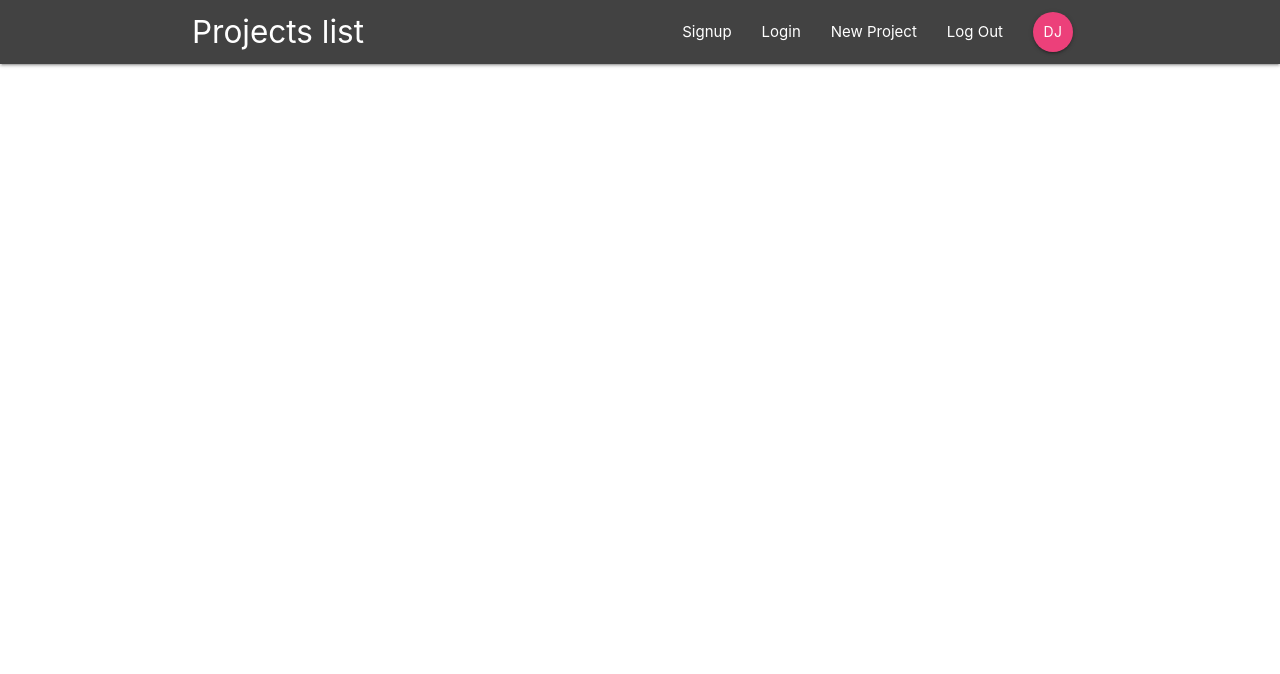
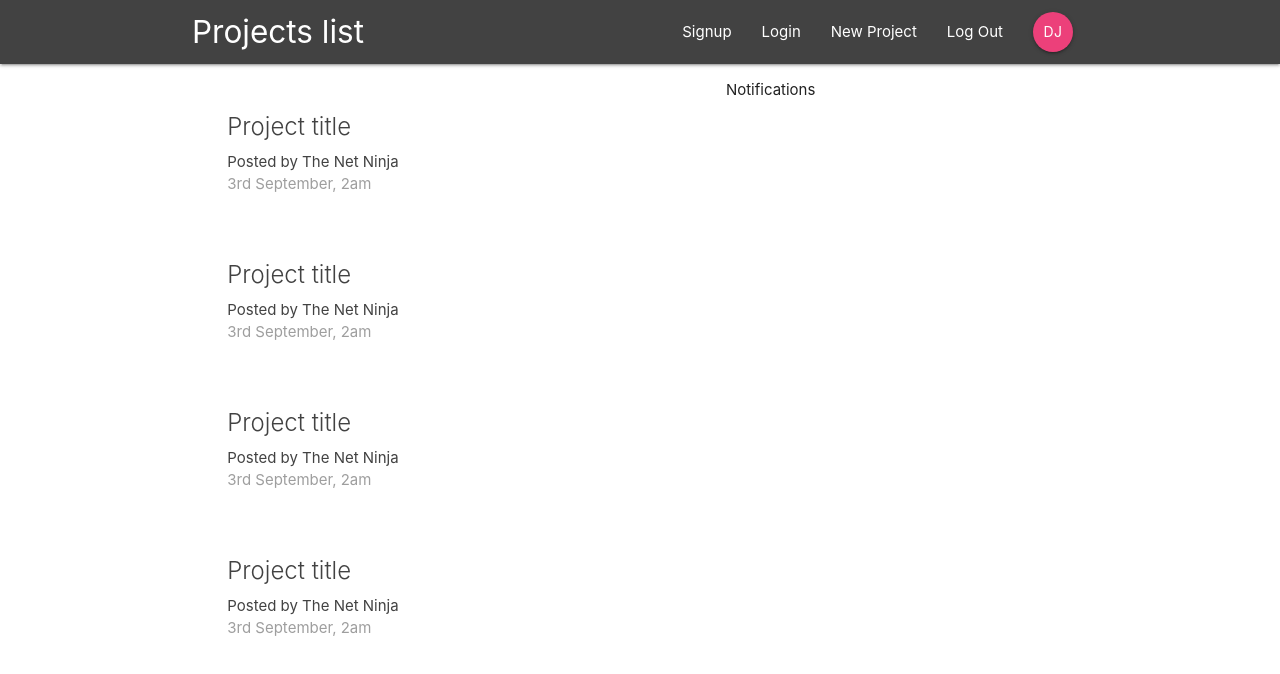
Before and after one commit to DimitrijeJankovic/react-project-list-app, a React (Create React App) app: page / in a window 1280 px wide. Shown: the top 674 px of the page. Built offline with nearby package versions, Linux system fonts and the light colour scheme.

Commit message:
simple components

```diff
--- a/src/App.js
+++ b/src/App.js
@@ -1,14 +1,21 @@
-import React from 'react';
-import { BrowserRouter } from 'react-router-dom';
+import React from 'react'
+import { BrowserRouter, Switch, Route } from 'react-router-dom'
+
+import Dashboard from './components/dashboard/Dashboard'
 
 // components
 import Navbar from './components/layout/Navbar'
+import ProjectDetails from './components/projects/ProjectDetails'
 
 function App() {
   return (
     <BrowserRouter>
     <div className="App">
       <Navbar />
+      <Switch>
+        <Route exact path="/" component={Dashboard}/>
+        <Route path='/project/:id' component={ProjectDetails} />
+      </Switch>
     </div>
     </BrowserRouter>
 
--- a/src/components/dashboard/Dashboard.js
+++ b/src/components/dashboard/Dashboard.js
@@ -0,0 +1,22 @@
+import React, { Component } from 'react'
+import Notifications from './Notifications'
+import PojectList from '../projects/ProjectList'
+
+class Dashboard extends Component {
+    render() {
+        return (
+            <div className="dashboard container">
+                <div className="row">
+                    <div className="col s12 m6">
+                        <PojectList />
+                    </div>
+                    <div className="col s12 m5 offset-m1">
+                        <Notifications />
+                    </div>
+                </div>
+            </div>
+        )
+    }
+}
+
+export default Dashboard
--- a/src/components/dashboard/Notifications.js
+++ b/src/components/dashboard/Notifications.js
@@ -0,0 +1,11 @@
+import React from 'react'
+
+const Notifications = () => {
+    return(
+        <div className="notifications-c">
+            <p>Notifications</p>
+        </div>
+    )
+}
+
+export default Notifications
--- a/src/components/projects/ProjectDetails.js
+++ b/src/components/projects/ProjectDetails.js
@@ -0,0 +1,25 @@
+import React from 'react'
+
+const ProjectDetails = (props) => {
+    const id = props.match.params.id
+    return (
+        <div className="container section project-details">
+            <div className="card z-depth-0">
+                <div className="card-content">
+                    <span className="card-title">Project Title - {id}</span>
+                    <p>Lorem Ipsum is simply dummy text of the printing and typesetting industry. Lorem Ipsum has been the industry's standard dummy
+                    text ever since the 1500s, when an unknown printer took a galley of type and scrambled it to make a type specimen book. It has
+                    survived not only five centuries, but also the leap into electronic typesetting, remaining essentially unchanged. It was popularised
+                    in the 1960s with the release of Letraset sheets containing Lorem Ipsum passages, and more recently with desktop publishing software
+                    like Aldus PageMaker including versions of Lorem Ipsum.</p>
+                    <div className="card-action gret lighten-4 grey-text">
+                        <div>Posted by DJ</div>
+                        <div>05/10/2020</div>
+                    </div>
+                </div>
+            </div>
+        </div>
+    )
+}
+
+export default ProjectDetails
--- a/src/components/projects/ProjectList.js
+++ b/src/components/projects/ProjectList.js
@@ -0,0 +1,15 @@
+import React from 'react'
+import ProjectSummery from './ProjectSummery'
+
+const PojectList = () => {
+    return (
+        <div className="project-list section">
+            <ProjectSummery />
+            <ProjectSummery />
+            <ProjectSummery />
+            <ProjectSummery />
+        </div>
+    )
+}
+
+export default PojectList
--- a/src/components/projects/ProjectSummery.js
+++ b/src/components/projects/ProjectSummery.js
@@ -0,0 +1,15 @@
+import React from 'react'
+
+const ProjectSummery = () => {
+    return (
+        <div className="card z-depth-0 project-summary">
+            <div className="card-content grey-text text-darken-3">
+                <span className="card-title ">Project title</span>
+                <p>Posted by The Net Ninja</p>
+                <p className="grey-text">3rd September, 2am</p>
+            </div>
+        </div>
+    )
+}
+
+export default ProjectSummery
```
